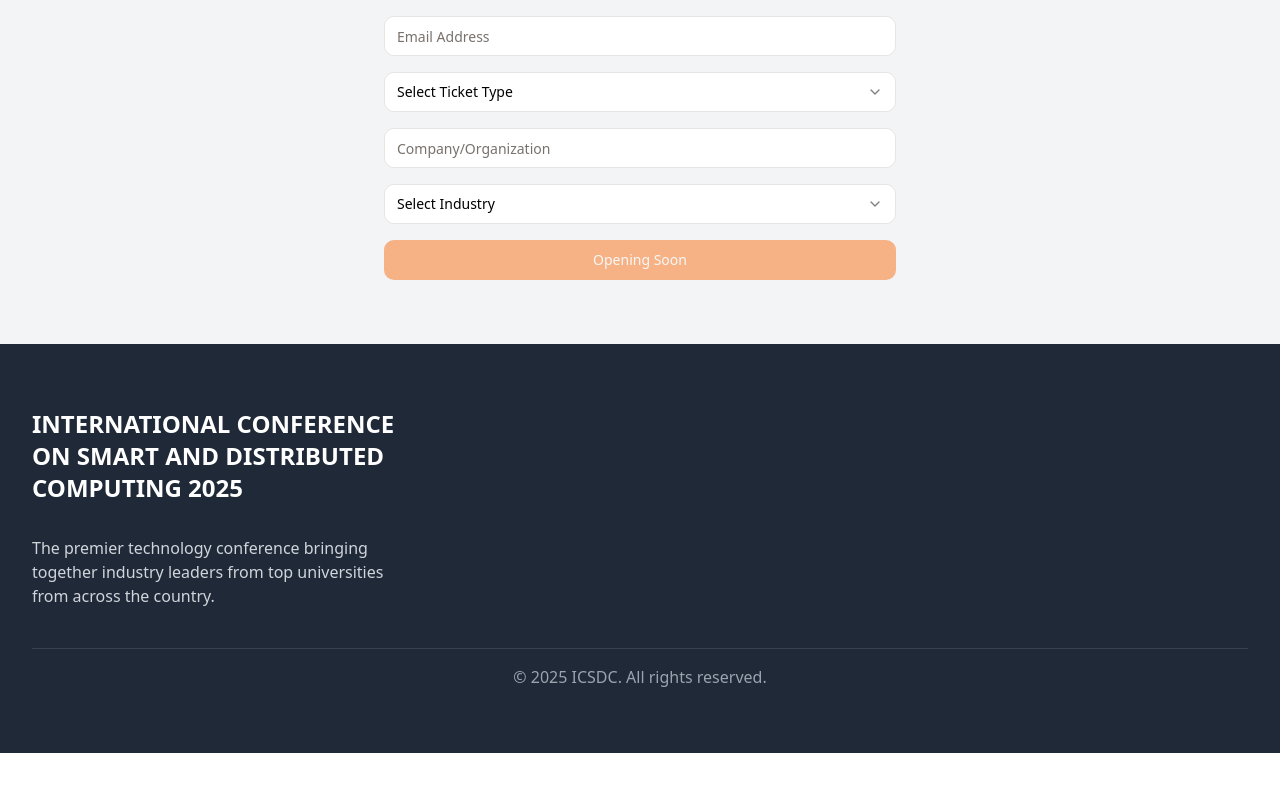
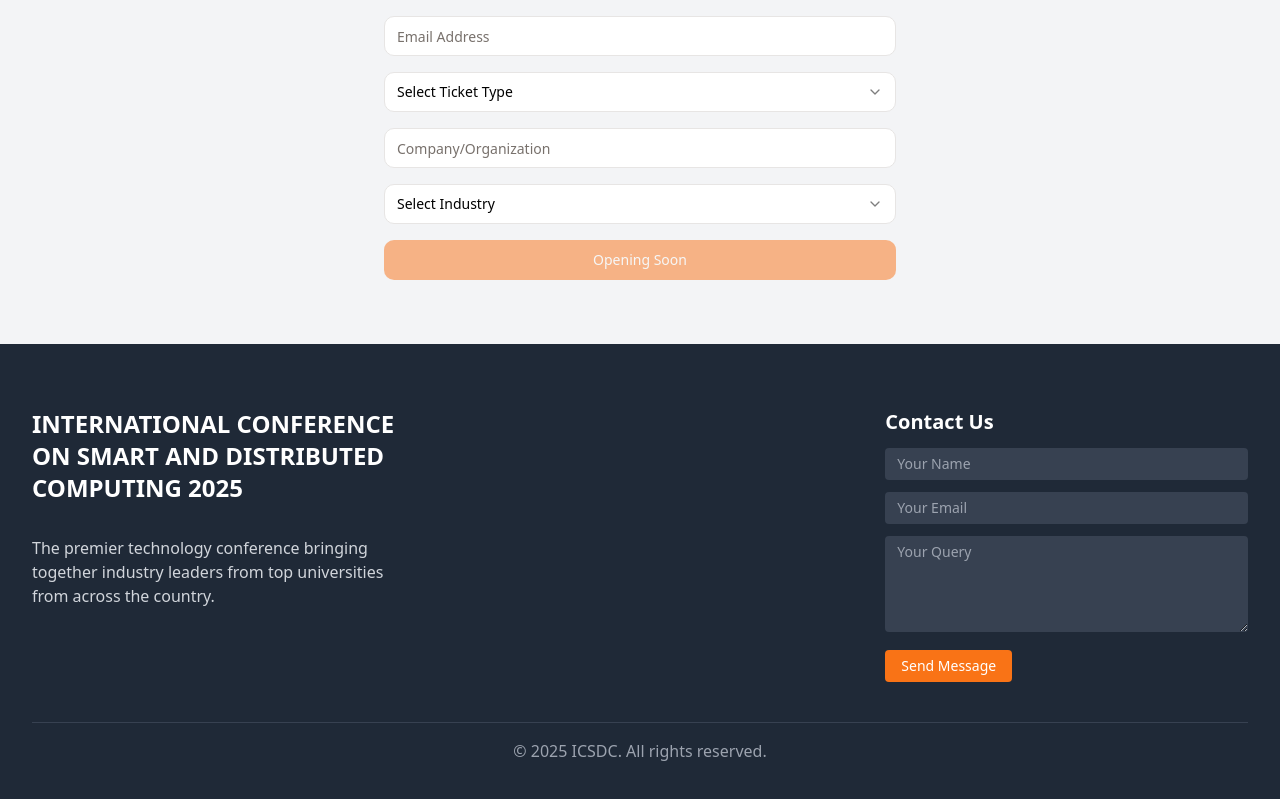
Before and after one commit to vverma022/conference-website, a React (Vite) app: page / in a window 1280 px wide. Shown: the part 4328-5127 px from the top of the page. Before the commit the page ends 5081 px from the top, so only its background shows below. Built offline with nearby package versions, Linux system fonts and the light colour scheme.

Commit message:
Added contact form frontend

```diff
--- /dev/null
+++ b/src/components/ui/contact-form.jsx
@@ -0,0 +1,59 @@
+import React from 'react'
+import { useState } from 'react';
+
+export const ContactForm = () => {
+    const [formData, setFormData] = useState({
+        name: '',
+        email: '',
+        query: ''
+      });
+
+      const handleSubmit = (e) => {
+        e.preventDefault();
+        console.log('Form submitted:', formData);
+        setFormData({ name: '', email: '', query: '' });
+      };
+
+  return (
+<>
+<form onSubmit={handleSubmit} className="space-y-3 max-w-md ml-auto">
+              <h3 className="text-xl font-semibold mb-3">Contact Us</h3>
+              <div>
+                <input
+                  type="text"
+                  placeholder="Your Name"
+                  value={formData.name}
+                  onChange={(e) => setFormData({...formData, name: e.target.value})}
+                  className="w-full px-3 py-1.5 rounded bg-gray-700 text-white placeholder-gray-400 focus:outline-none focus:ring-2 focus:ring-primary text-sm"
+                  required
+                />
+              </div>
+              <div>
+                <input
+                  type="email"
+                  placeholder="Your Email"
+                  value={formData.email}
+                  onChange={(e) => setFormData({...formData, email: e.target.value})}
+                  className="w-full px-3 py-1.5 rounded bg-gray-700 text-white placeholder-gray-400 focus:outline-none focus:ring-2 focus:ring-primary text-sm"
+                  required
+                />
+              </div>
+              <div>
+                <textarea
+                  placeholder="Your Query"
+                  value={formData.query}
+                  onChange={(e) => setFormData({...formData, query: e.target.value})}
+                  className="w-full px-3 py-1.5 rounded bg-gray-700 text-white placeholder-gray-400 focus:outline-none focus:ring-2 focus:ring-primary h-24 text-sm"
+                  required
+                />
+              </div>
+              <button
+                type="submit"
+                className="bg-primary text-white px-4 py-1.5 rounded hover:bg-primary/90 transition-colors text-sm font-medium"
+              >
+                Send Message
+              </button>
+            </form>
+            </>
+            )
+        }
--- a/src/sections/footer.jsx
+++ b/src/sections/footer.jsx
@@ -1,18 +1,20 @@
-import { Link } from 'react-router-dom'
-import { Facebook, Twitter, Linkedin, Instagram } from 'lucide-react'
+import { ContactForm } from '@/components/ui/contact-form';
+import { useState } from 'react';
 
 export function Footer() {
+
   return (
     <footer className="bg-gray-800 text-white w-full">
       <div className="max-w-full mx-auto py-12 px-4 sm:px-6 lg:py-16 lg:px-8">
-        <div className="xl:grid xl:grid-cols-3 xl:gap-8">
+        <div className="xl:grid xl:grid-cols-3 xl:gap-16">
           <div className="space-y-8 xl:col-span-1">
             <span className="text-2xl font-bold">INTERNATIONAL CONFERENCE ON SMART AND DISTRIBUTED COMPUTING 2025</span>
             <p className="text-gray-300 text-base">
               The premier technology conference bringing together industry leaders from top universities from across the country.
             </p>
           </div>
-          <div className="mt-12 grid grid-cols-2 gap-8 xl:mt-0 xl:col-span-2">
+          <div className="mt-12 xl:mt-0 xl:col-span-1 xl:col-start-3">
+            <ContactForm />
           </div>
         </div>
         <div className="mt-10 border-t border-gray-700 pt-4">
@@ -22,5 +24,5 @@ export function Footer() {
         </div>
       </div>
     </footer>
-  )
+  );
 }
```
